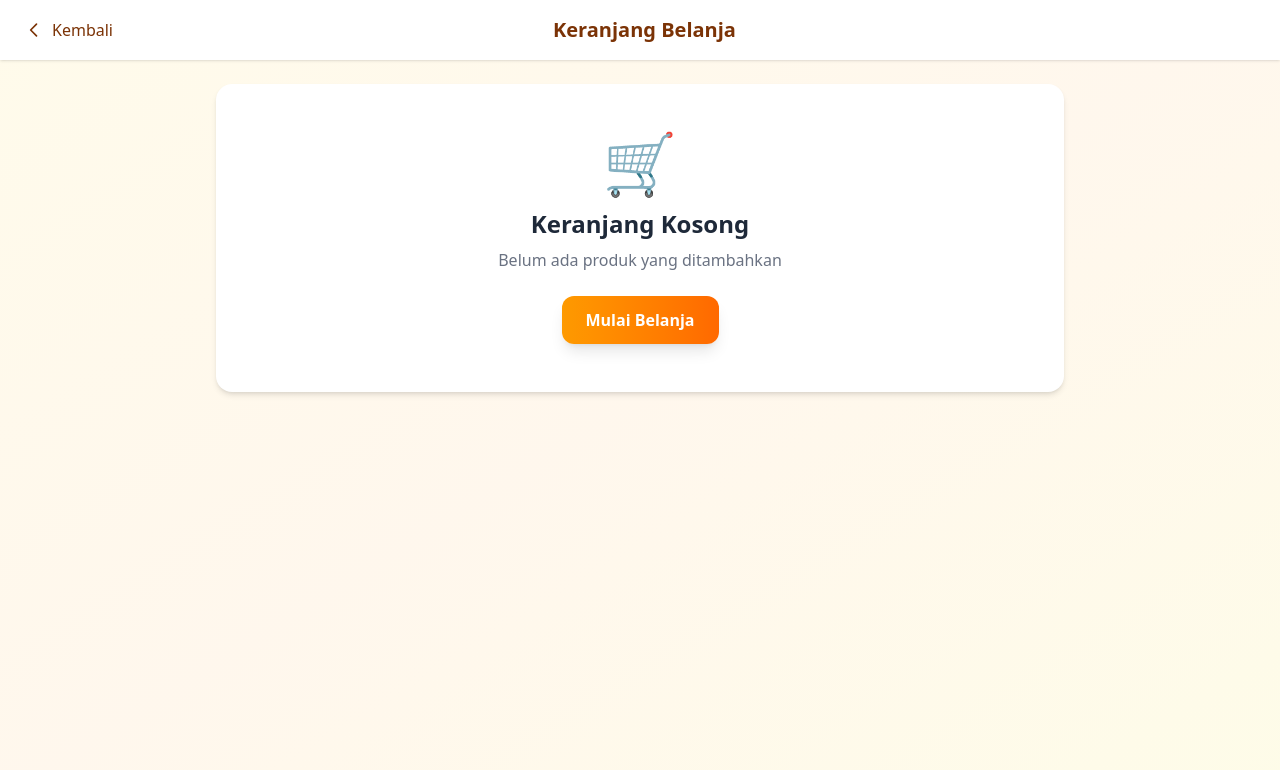
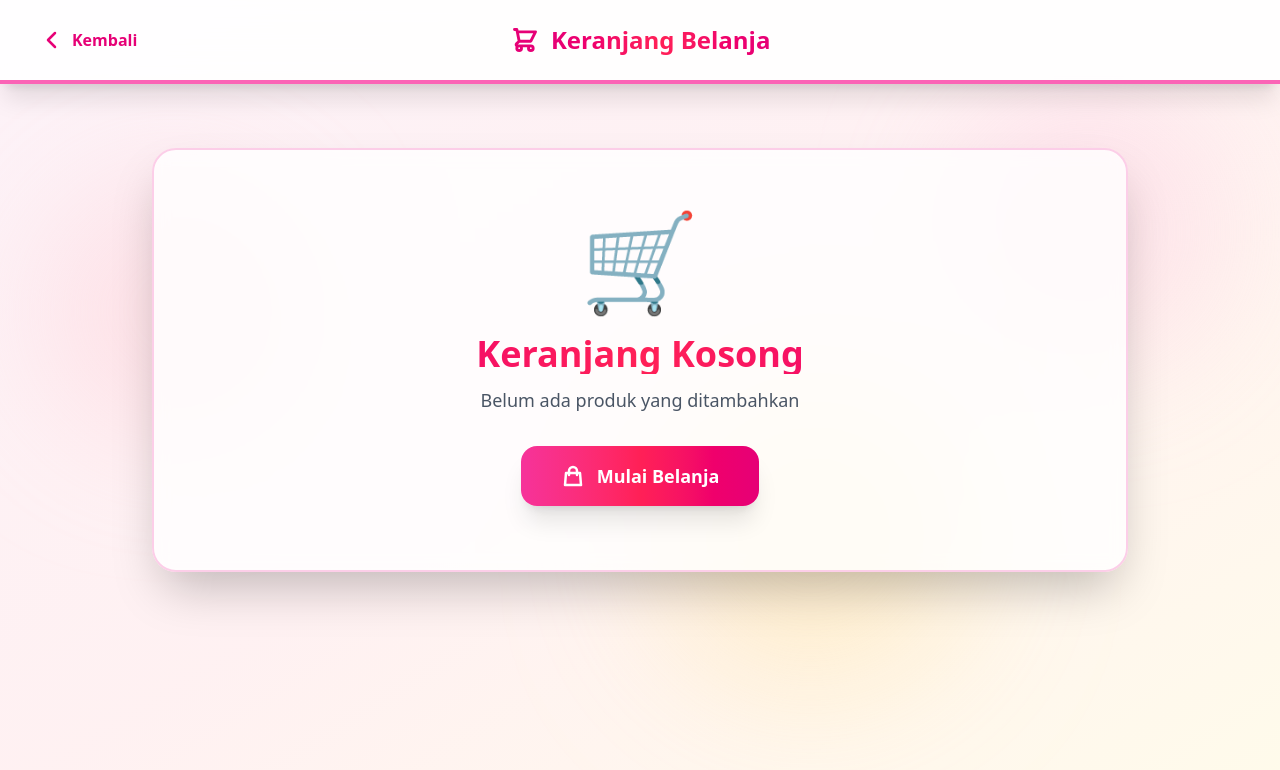
Before and after one commit to IvanBunardi/UAS_ITFintech, a Next.js app in the folder web_paymentgateway/: page /checkout in a window 1280 px wide. Shown: the top 770 px of the page. Built offline with nearby package versions, Linux system fonts and the light colour scheme.

Commit message:
frondend

```diff
--- a/web_paymentgateway/src/pages/checkout.tsx
+++ b/web_paymentgateway/src/pages/checkout.tsx
@@ -44,111 +44,134 @@ export default function CheckoutPage() {
   );
 
   return (
-    <div className="min-h-screen bg-gradient-to-br from-amber-50 via-orange-50 to-yellow-50">
-      <header className="bg-white shadow-sm sticky top-0 z-10">
-        <div className="px-6 py-4 flex items-center justify-between">
+    <div className="min-h-screen bg-gradient-to-br from-pink-50 via-rose-50 to-amber-50 relative overflow-x-hidden">
+      {/* Decorative circles */}
+      <div className="fixed top-20 right-10 w-72 h-72 bg-pink-200 rounded-full mix-blend-multiply filter blur-3xl opacity-30 animate-blob"></div>
+      <div className="fixed top-40 left-10 w-72 h-72 bg-rose-200 rounded-full mix-blend-multiply filter blur-3xl opacity-30 animate-blob animation-delay-2000"></div>
+      <div className="fixed bottom-20 left-1/2 w-72 h-72 bg-amber-200 rounded-full mix-blend-multiply filter blur-3xl opacity-30 animate-blob animation-delay-4000"></div>
+
+      <header className="bg-white/90 backdrop-blur-lg shadow-xl sticky top-0 z-10 border-b-4 border-pink-400">
+        <div className="px-6 py-5 flex items-center justify-between">
           <button
             onClick={() => router.back()}
-            className="flex items-center gap-2 text-amber-900 font-medium hover:text-amber-600 transition-colors"
+            className="flex items-center gap-2 text-pink-600 font-bold hover:text-pink-700 transition-all duration-300 px-4 py-2 rounded-xl hover:bg-pink-50 transform hover:scale-105 active:scale-95"
           >
-            <svg className="w-5 h-5" fill="none" stroke="currentColor" viewBox="0 0 24 24">
-              <path strokeLinecap="round" strokeLinejoin="round" strokeWidth={2} d="M15 19l-7-7 7-7" />
+            <svg className="w-6 h-6" fill="none" stroke="currentColor" viewBox="0 0 24 24">
+              <path strokeLinecap="round" strokeLinejoin="round" strokeWidth={2.5} d="M15 19l-7-7 7-7" />
             </svg>
             Kembali
           </button>
-          <h1 className="font-bold text-xl text-amber-900">Keranjang Belanja</h1>
-          <div className="w-20" />
+          <div className="flex items-center gap-3">
+            <svg className="w-7 h-7 text-pink-600" fill="none" stroke="currentColor" viewBox="0 0 24 24">
+              <path strokeLinecap="round" strokeLinejoin="round" strokeWidth={2.5} d="M3 3h2l.4 2M7 13h10l4-8H5.4M7 13L5.4 5M7 13l-2.293 2.293c-.63.63-.184 1.707.707 1.707H17m0 0a2 2 0 100 4 2 2 0 000-4zm-8 2a2 2 0 11-4 0 2 2 0 014 0z" />
+            </svg>
+            <h1 className="font-black text-2xl bg-gradient-to-r from-pink-600 via-rose-500 to-pink-600 bg-clip-text text-transparent">
+              Keranjang Belanja
+            </h1>
+          </div>
+          <div className="w-32" />
         </div>
       </header>
 
-      <div className="max-w-4xl mx-auto p-6">
+      <div className="max-w-5xl mx-auto p-6 relative">
         {cart.length === 0 ? (
-          <div className="bg-white rounded-2xl shadow-md p-12 text-center">
-            <div className="text-6xl mb-4">🛒</div>
-            <h2 className="text-2xl font-bold text-gray-800 mb-2">Keranjang Kosong</h2>
-            <p className="text-gray-500 mb-6">Belum ada produk yang ditambahkan</p>
+          <div className="bg-white/80 backdrop-blur-sm rounded-3xl shadow-2xl p-16 text-center border-2 border-pink-200 mt-10">
+            <div className="text-8xl mb-6 animate-bounce">🛒</div>
+            <h2 className="text-4xl font-black bg-gradient-to-r from-pink-600 via-rose-500 to-pink-600 bg-clip-text text-transparent mb-3">
+              Keranjang Kosong
+            </h2>
+            <p className="text-gray-600 text-lg mb-8 font-medium">Belum ada produk yang ditambahkan</p>
             <button
               onClick={() => router.back()}
-              className="px-6 py-3 bg-gradient-to-r from-amber-500 to-orange-500 text-white rounded-xl hover:from-amber-600 hover:to-orange-600 transition-all font-semibold shadow-lg"
+              className="px-10 py-4 bg-gradient-to-r from-pink-500 via-rose-500 to-pink-600 text-white rounded-2xl hover:from-pink-600 hover:via-rose-600 hover:to-pink-700 transition-all duration-300 font-bold text-lg shadow-xl hover:shadow-2xl transform hover:scale-105 active:scale-95 inline-flex items-center gap-3"
             >
+              <svg className="w-6 h-6" fill="none" stroke="currentColor" viewBox="0 0 24 24">
+                <path strokeLinecap="round" strokeLinejoin="round" strokeWidth={2.5} d="M16 11V7a4 4 0 00-8 0v4M5 9h14l1 12H4L5 9z" />
+              </svg>
               Mulai Belanja
             </button>
           </div>
         ) : (
-          <div className="space-y-6">
-            <div className="bg-white rounded-2xl shadow-md p-6">
-              <h2 className="font-bold text-lg text-gray-800 mb-4 flex items-center gap-2">
-                <svg className="w-5 h-5 text-amber-600" fill="none" stroke="currentColor" viewBox="0 0 24 24">
-                  <path strokeLinecap="round" strokeLinejoin="round" strokeWidth={2} d="M16 11V7a4 4 0 00-8 0v4M5 9h14l1 12H4L5 9z" />
-                </svg>
-                Produk Pesanan ({cart.length} item)
+          <div className="space-y-6 mt-6">
+            <div className="bg-white/80 backdrop-blur-sm rounded-3xl shadow-2xl p-8 border-2 border-pink-200">
+              <h2 className="font-black text-2xl mb-6 flex items-center gap-3">
+                <div className="w-12 h-12 bg-gradient-to-r from-pink-500 to-rose-500 rounded-xl flex items-center justify-center shadow-lg">
+                  <svg className="w-6 h-6 text-white" fill="none" stroke="currentColor" viewBox="0 0 24 24">
+                    <path strokeLinecap="round" strokeLinejoin="round" strokeWidth={2.5} d="M16 11V7a4 4 0 00-8 0v4M5 9h14l1 12H4L5 9z" />
+                  </svg>
+                </div>
+                <div>
+                  <span className="bg-gradient-to-r from-pink-600 via-rose-500 to-pink-600 bg-clip-text text-transparent">
+                    Produk Pesanan
+                  </span>
+                  <span className="text-gray-600 text-lg ml-2">({cart.length} item)</span>
+                </div>
               </h2>
 
               <div className="space-y-4">
                 {cart.map((item) => (
                   <div
                     key={item._id}
-                    className="flex items-center gap-4 p-4 bg-amber-50 rounded-xl hover:bg-amber-100 transition-colors"
+                    className="group flex items-center gap-5 p-5 bg-gradient-to-r from-pink-50 via-rose-50 to-pink-50 rounded-2xl hover:from-pink-100 hover:via-rose-100 hover:to-pink-100 transition-all duration-300 border-2 border-pink-200 hover:border-pink-400 shadow-md hover:shadow-lg transform hover:-translate-y-1"
                   >
-                    <div className="w-24 h-24 bg-gradient-to-br from-amber-200 to-orange-200 rounded-xl overflow-hidden relative flex-shrink-0">
+                    <div className="w-28 h-28 bg-gradient-to-br from-pink-200 via-rose-200 to-amber-200 rounded-2xl overflow-hidden relative flex-shrink-0 shadow-lg">
                       {item.imageUrl ? (
                         <Image
                           src={item.imageUrl}
                           alt={item.name}
                           fill
                           style={{ objectFit: 'cover' }}
+                          className="group-hover:scale-110 transition-transform duration-500"
                         />
                       ) : (
-                        <div className="w-full h-full flex items-center justify-center text-3xl">
+                        <div className="w-full h-full flex items-center justify-center text-5xl">
                           🥧
                         </div>
                       )}
                     </div>
 
                     <div className="flex-1">
-                      <h3 className="font-semibold text-gray-800 mb-1">{item.name}</h3>
-                      <p className="text-amber-600 font-bold text-lg mb-2">
+                      <h3 className="font-bold text-xl text-gray-800 mb-2 group-hover:text-pink-600 transition-colors">
+                        {item.name}
+                      </h3>
+                      <p className="text-2xl font-black bg-gradient-to-r from-pink-600 to-rose-600 bg-clip-text text-transparent mb-3">
                         Rp {item.price.toLocaleString("id-ID")}
                       </p>
 
-                      <div className="flex items-center gap-3">
-                        <div className="flex items-center bg-white rounded-lg shadow-sm">
+                      <div className="flex items-center gap-4">
+                        <div className="flex items-center bg-white rounded-xl shadow-md border-2 border-pink-200">
                           <button
-                            className="w-8 h-8 flex items-center justify-center text-amber-600 hover:bg-amber-50 rounded-l-lg transition-colors"
+                            className="w-10 h-10 flex items-center justify-center text-pink-600 hover:bg-pink-50 rounded-l-xl transition-colors font-bold text-xl"
                             onClick={() => updateQty(item._id, -1)}
                           >
-                            <svg className="w-4 h-4" fill="none" stroke="currentColor" viewBox="0 0 24 24">
-                              <path strokeLinecap="round" strokeLinejoin="round" strokeWidth={2} d="M20 12H4" />
-                            </svg>
+                            −
                           </button>
-                          <span className="w-12 text-center font-semibold text-gray-800">
+                          <span className="w-14 text-center font-black text-lg text-gray-800">
                             {item.qty}
                           </span>
                           <button
-                            className="w-8 h-8 flex items-center justify-center text-amber-600 hover:bg-amber-50 rounded-r-lg transition-colors"
+                            className="w-10 h-10 flex items-center justify-center text-pink-600 hover:bg-pink-50 rounded-r-xl transition-colors font-bold text-xl"
                             onClick={() => updateQty(item._id, +1)}
                           >
-                            <svg className="w-4 h-4" fill="none" stroke="currentColor" viewBox="0 0 24 24">
-                              <path strokeLinecap="round" strokeLinejoin="round" strokeWidth={2} d="M12 4v16m8-8H4" />
-                            </svg>
+                            +
                           </button>
                         </div>
 
                         <button
                           onClick={() => removeItem(item._id)}
-                          className="p-2 text-red-500 hover:bg-red-50 rounded-lg transition-colors"
+                          className="p-3 text-red-500 hover:bg-red-50 rounded-xl transition-all duration-300 border-2 border-transparent hover:border-red-300 shadow-sm hover:shadow-md transform hover:scale-110 active:scale-95"
                           title="Hapus item"
                         >
-                          <svg className="w-5 h-5" fill="none" stroke="currentColor" viewBox="0 0 24 24">
-                            <path strokeLinecap="round" strokeLinejoin="round" strokeWidth={2} d="M19 7l-.867 12.142A2 2 0 0116.138 21H7.862a2 2 0 01-1.995-1.858L5 7m5 4v6m4-6v6m1-10V4a1 1 0 00-1-1h-4a1 1 0 00-1 1v3M4 7h16" />
+                          <svg className="w-6 h-6" fill="none" stroke="currentColor" viewBox="0 0 24 24">
+                            <path strokeLinecap="round" strokeLinejoin="round" strokeWidth={2.5} d="M19 7l-.867 12.142A2 2 0 0116.138 21H7.862a2 2 0 01-1.995-1.858L5 7m5 4v6m4-6v6m1-10V4a1 1 0 00-1-1h-4a1 1 0 00-1 1v3M4 7h16" />
                           </svg>
                         </button>
                       </div>
                     </div>
 
                     <div className="text-right">
-                      <p className="text-xs text-gray-500 mb-1">Subtotal</p>
-                      <p className="font-bold text-xl text-gray-800">
+                      <p className="text-xs font-bold text-gray-500 mb-2 uppercase tracking-wide">Subtotal</p>
+                      <p className="font-black text-2xl bg-gradient-to-r from-pink-600 to-rose-600 bg-clip-text text-transparent">
                         Rp {(item.price * item.qty).toLocaleString("id-ID")}
                       </p>
                     </div>
@@ -157,26 +180,30 @@ export default function CheckoutPage() {
               </div>
             </div>
 
-            <div className="bg-white rounded-2xl shadow-md p-6">
-              <h2 className="font-bold text-lg text-gray-800 mb-4 flex items-center gap-2">
-                <svg className="w-5 h-5 text-amber-600" fill="none" stroke="currentColor" viewBox="0 0 24 24">
-                  <path strokeLinecap="round" strokeLinejoin="round" strokeWidth={2} d="M9 7h6m0 10v-3m-3 3h.01M9 17h.01M9 14h.01M12 14h.01M15 11h.01M12 11h.01M9 11h.01M7 21h10a2 2 0 002-2V5a2 2 0 00-2-2H7a2 2 0 00-2 2v14a2 2 0 002 2z" />
-                </svg>
-                Ringkasan Belanja
+            <div className="bg-white/80 backdrop-blur-sm rounded-3xl shadow-2xl p-8 border-2 border-pink-200">
+              <h2 className="font-black text-2xl mb-6 flex items-center gap-3">
+                <div className="w-12 h-12 bg-gradient-to-r from-pink-500 to-rose-500 rounded-xl flex items-center justify-center shadow-lg">
+                  <svg className="w-6 h-6 text-white" fill="none" stroke="currentColor" viewBox="0 0 24 24">
+                    <path strokeLinecap="round" strokeLinejoin="round" strokeWidth={2.5} d="M9 7h6m0 10v-3m-3 3h.01M9 17h.01M9 14h.01M12 14h.01M15 11h.01M12 11h.01M9 11h.01M7 21h10a2 2 0 002-2V5a2 2 0 00-2-2H7a2 2 0 00-2 2v14a2 2 0 002 2z" />
+                  </svg>
+                </div>
+                <span className="bg-gradient-to-r from-pink-600 via-rose-500 to-pink-600 bg-clip-text text-transparent">
+                  Ringkasan Belanja
+                </span>
               </h2>
 
-              <div className="space-y-3">
-                <div className="flex justify-between items-center py-2">
-                  <span className="text-gray-600">Total ({cart.length} item)</span>
-                  <span className="font-semibold text-gray-800">
+              <div className="space-y-4 bg-gradient-to-r from-pink-50 via-rose-50 to-pink-50 rounded-2xl p-6 border-2 border-pink-200">
+                <div className="flex justify-between items-center py-3">
+                  <span className="text-gray-700 font-semibold text-lg">Total ({cart.length} item)</span>
+                  <span className="font-bold text-xl text-gray-800">
                     Rp {total.toLocaleString("id-ID")}
                   </span>
                 </div>
 
-                <div className="border-t-2 border-amber-200 pt-3 mt-3">
+                <div className="border-t-4 border-pink-300 pt-4 mt-4">
                   <div className="flex justify-between items-center">
-                    <span className="text-lg font-bold text-gray-800">Total Pembayaran</span>
-                    <span className="text-2xl font-bold text-amber-600">
+                    <span className="text-xl font-black text-gray-800">Total Pembayaran</span>
+                    <span className="text-3xl font-black bg-gradient-to-r from-pink-600 to-rose-600 bg-clip-text text-transparent">
                       Rp {total.toLocaleString("id-ID")}
                     </span>
                   </div>
@@ -185,21 +212,43 @@ export default function CheckoutPage() {
 
               <button
                 onClick={() => router.push("/payment")}
-                className="w-full mt-6 py-4 bg-gradient-to-r from-amber-500 to-orange-500 text-white rounded-xl font-bold text-lg hover:from-amber-600 hover:to-orange-600 transition-all shadow-lg hover:shadow-xl flex items-center justify-center gap-2"
+                className="w-full mt-8 py-5 bg-gradient-to-r from-pink-500 via-rose-500 to-pink-600 text-white rounded-2xl font-black text-xl hover:from-pink-600 hover:via-rose-600 hover:to-pink-700 transition-all duration-300 shadow-xl hover:shadow-2xl flex items-center justify-center gap-3 transform hover:scale-105 active:scale-95"
               >
-                Lanjut ke Pembayaran
-                <svg className="w-5 h-5" fill="none" stroke="currentColor" viewBox="0 0 24 24">
-                  <path strokeLinecap="round" strokeLinejoin="round" strokeWidth={2} d="M13 7l5 5m0 0l-5 5m5-5H6" />
+                <span>Lanjut ke Pembayaran</span>
+                <svg className="w-6 h-6" fill="none" stroke="currentColor" viewBox="0 0 24 24">
+                  <path strokeLinecap="round" strokeLinejoin="round" strokeWidth={2.5} d="M13 7l5 5m0 0l-5 5m5-5H6" />
                 </svg>
               </button>
 
-              <p className="text-center text-sm text-gray-500 mt-4">
-                Pengiriman dan metode pembayaran akan dipilih di halaman berikutnya
-              </p>
+              <div className="mt-6 p-4 bg-amber-50 border-2 border-amber-200 rounded-xl">
+                <p className="text-center text-sm text-gray-700 font-medium flex items-center justify-center gap-2">
+                  <svg className="w-5 h-5 text-amber-600" fill="none" stroke="currentColor" viewBox="0 0 24 24">
+                    <path strokeLinecap="round" strokeLinejoin="round" strokeWidth={2} d="M13 16h-1v-4h-1m1-4h.01M21 12a9 9 0 11-18 0 9 9 0 0118 0z" />
+                  </svg>
+                  Pengiriman dan metode pembayaran akan dipilih di halaman berikutnya
+                </p>
+              </div>
             </div>
           </div>
         )}
       </div>
+
+      <style jsx>{`
+        @keyframes blob {
+          0%, 100% { transform: translate(0, 0) scale(1); }
+          33% { transform: translate(30px, -50px) scale(1.1); }
+          66% { transform: translate(-20px, 20px) scale(0.9); }
+        }
+        .animate-blob {
+          animation: blob 7s infinite;
+        }
+        .animation-delay-2000 {
+          animation-delay: 2s;
+        }
+        .animation-delay-4000 {
+          animation-delay: 4s;
+        }
+      `}</style>
     </div>
   );
 }
```
